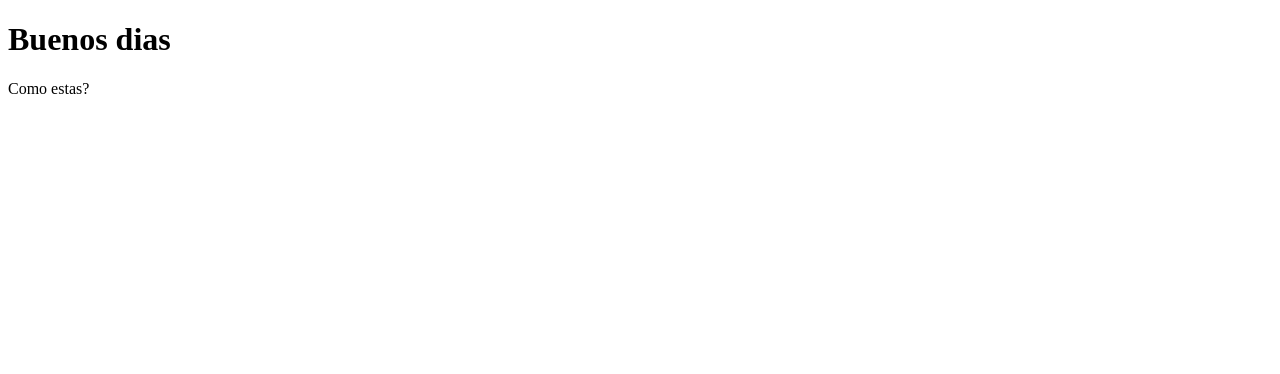
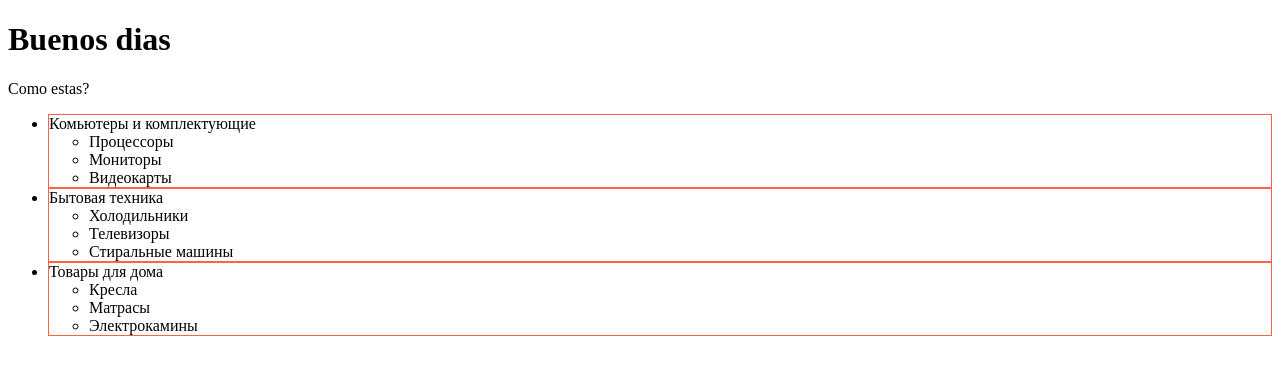
Before and after one commit to Iryna-smart/Memory, a plain HTML site: page index.html in a window 1280 px wide. Drawn offline with Linux system fonts and the light colour scheme.

Commit message:
добавлен css

```diff
--- /dev/null
+++ b/css/style.css
@@ -0,0 +1,7 @@
+
+
+/* ✅ То что нужно */
+
+.menu>li{
+ border: 1px solid tomato;
+}
--- a/index.html
+++ b/index.html
@@ -1,6 +1,7 @@
 <!DOCTYPE html>
 <html lang="en">
   <head>
+    <link rel="stylesheet" href="css/style.css" />
     <meta charset="UTF-8" />
     <meta http-equiv="X-UA-Compatible" content="IE=edge" />
     <meta name="viewport" content="width=device-width, initial-scale=1.0" />
@@ -9,6 +10,32 @@
   <header>
     <h1>Buenos dias</h1>
     <p>Como estas?</p>
+    <ul class="menu">
+      <li>
+        Комьютеры и комплектующие
+        <ul class="submenu">
+          <li>Процессоры</li>
+          <li>Мониторы</li>
+          <li>Видеокарты</li>
+        </ul>
+      </li>
+      <li>
+        Бытовая техника
+        <ul class="submenu">
+          <li>Холодильники</li>
+          <li>Телевизоры</li>
+          <li>Стиральные машины</li>
+        </ul>
+      </li>
+      <li>
+        Товары для дома
+        <ul class="submenu">
+          <li>Кресла</li>
+          <li>Матрасы</li>
+          <li>Электрокамины</li>
+        </ul>
+      </li>
+    </ul>
   </header>
   <body></body>
 </html>
```
